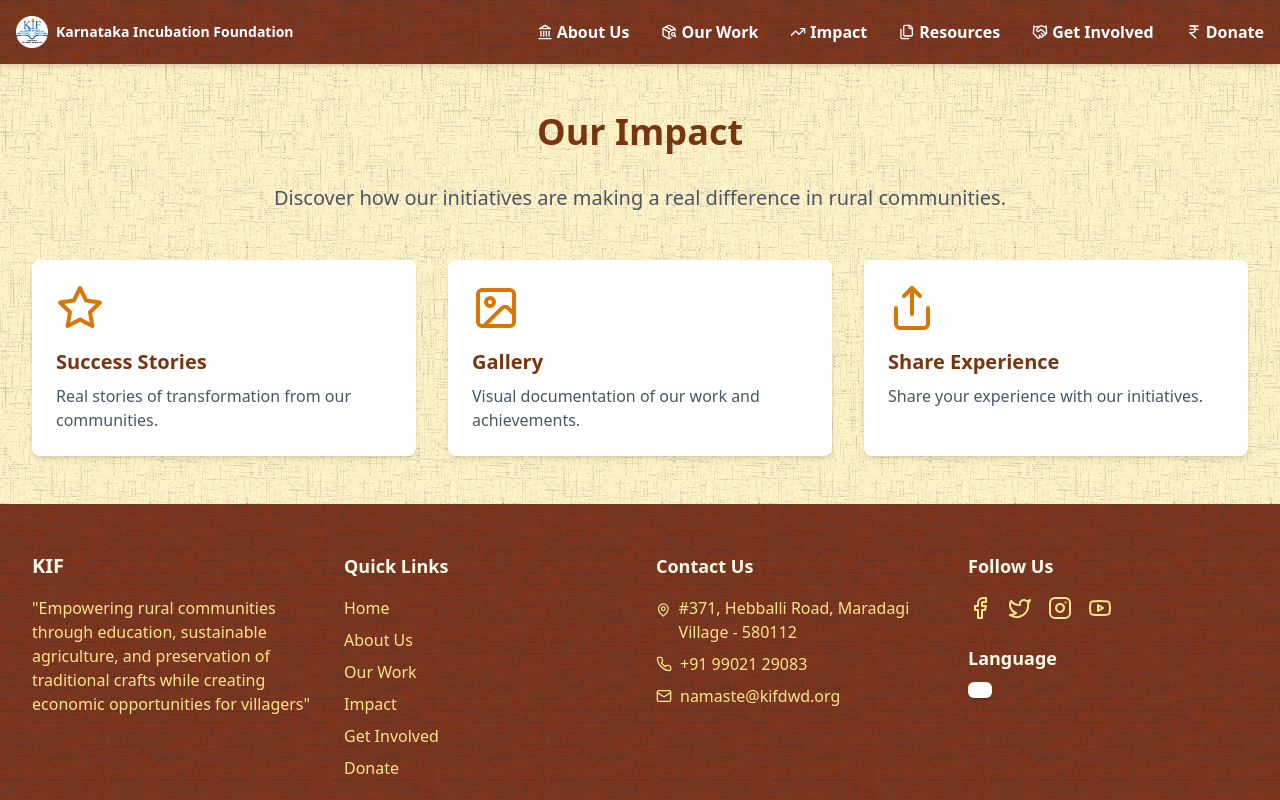
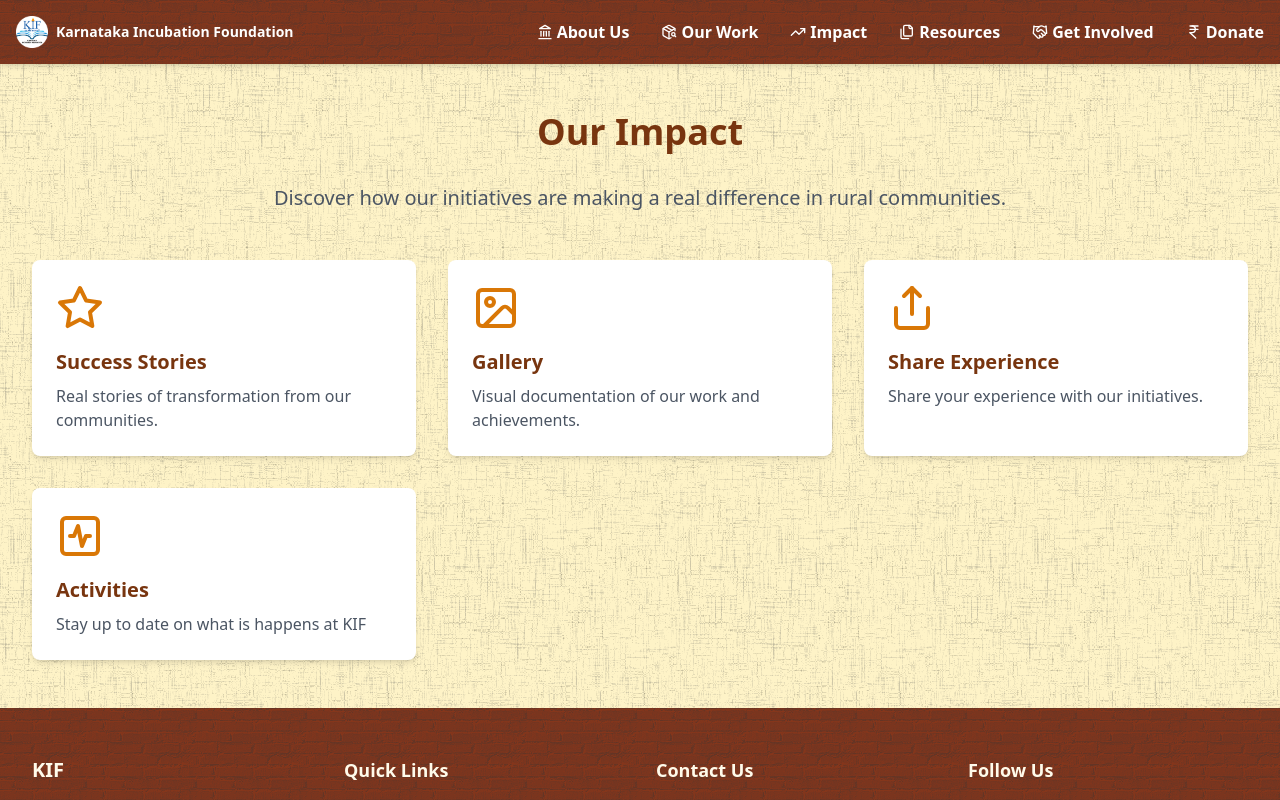
Before and after one commit to adityspecial/new-village, a React (Vite) app in the folder project/: page /impact in a window 1280 px wide. Shown: the top 800 px of the page. Built offline with nearby package versions, Linux system fonts and the light colour scheme.

Commit message:
activity card added

```diff
--- a/project/src/pages/Impact.tsx
+++ b/project/src/pages/Impact.tsx
@@ -1,6 +1,6 @@
 import React from 'react';
 import { Routes, Route, Link } from 'react-router-dom';
-import { Star, Image, Share } from 'lucide-react';
+import { Star, Image, Share, ActivitySquare } from 'lucide-react';
 
 const ImpactSection = ({ icon: Icon, title, description, link }: any) => (
   <Link to={link} className="block h-full">
@@ -31,7 +31,14 @@ const ImpactOverview = () => {
       title: 'Share Experience',
       description: 'Share your experience with our initiatives.',
       link: '/impact/share'
+    },
+    {
+      icon: ActivitySquare,
+      title: 'Activities',
+      description: 'Stay up to date on what is happens at KIF',
+      link: '/impact/activities'
     }
+
   ];
 
   return (
```
